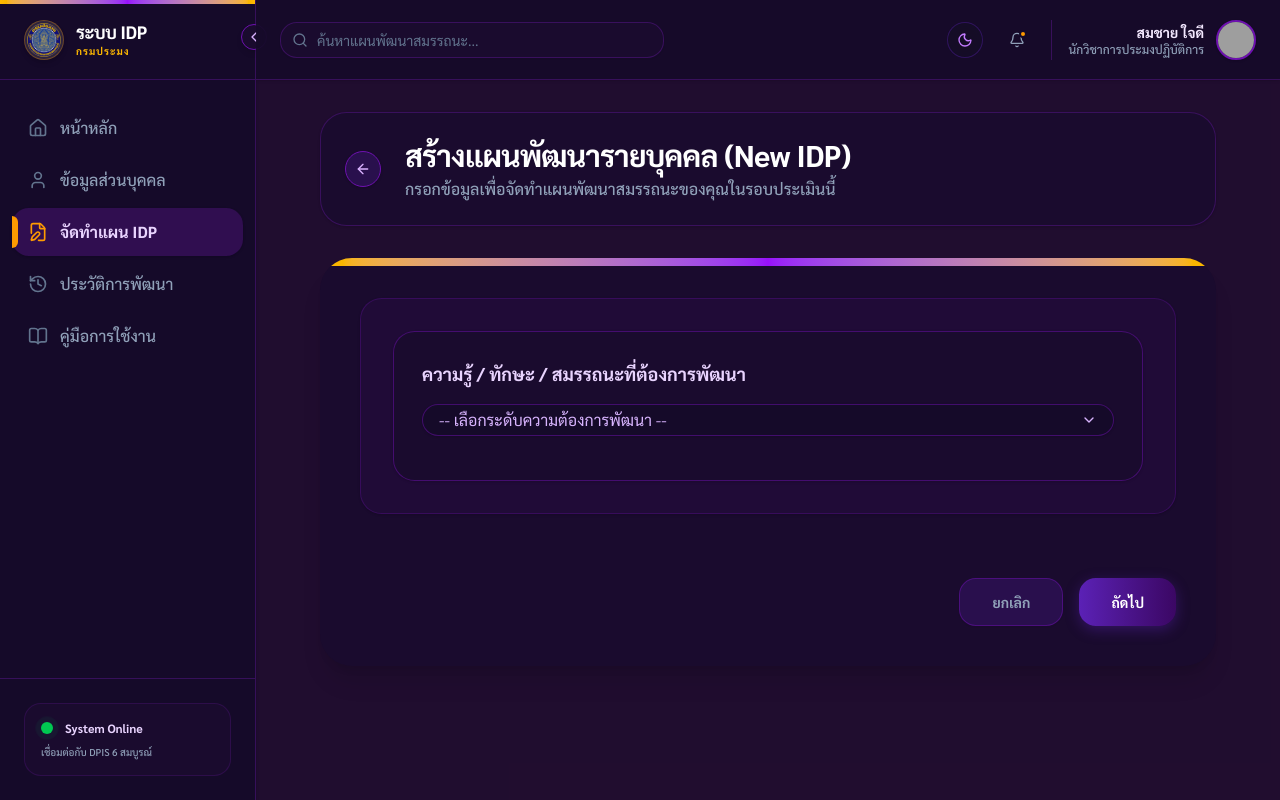
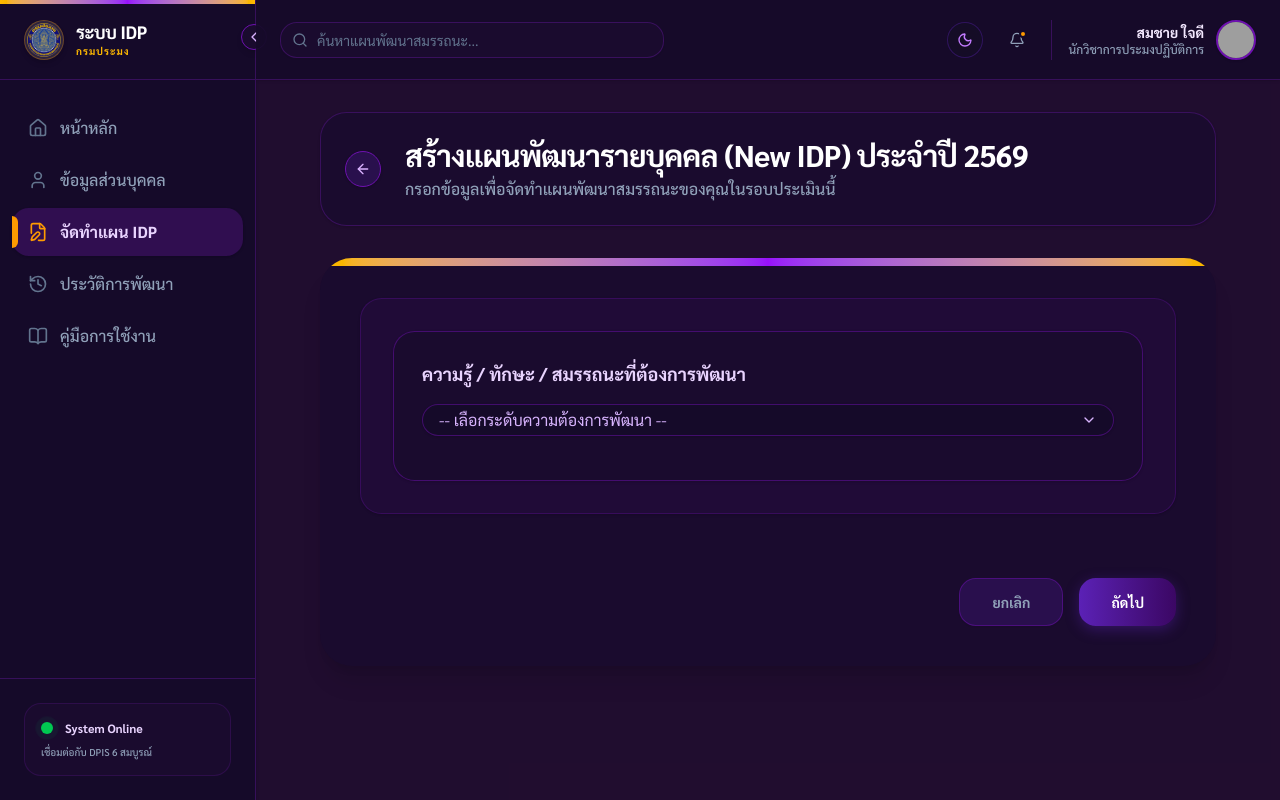
Before and after one commit to nomarodnap/idp-project, a Next.js app: page /idp/create in a window 1280 px wide. Built offline with nearby package versions, Linux system fonts and the light colour scheme; grey boxes are pictures that could not be loaded.

Commit message:
feat: add dynamic thai fiscal year to idp create page heading

```diff
--- a/src/app/(dashboard)/idp/create/page.tsx
+++ b/src/app/(dashboard)/idp/create/page.tsx
@@ -5,6 +5,12 @@ import { CreateIDPForm } from "@/components/CreateIDPForm";
 import { cn } from "@/lib/utils";
 
 export default function CreateIDPPage() {
+  const currentDate = new Date();
+  const currentMonth = currentDate.getMonth(); // 0 = Jan, 9 = Oct
+  const gregorianYear = currentDate.getFullYear();
+  const isNewFiscalYear = currentMonth >= 9; // October or later starts new fiscal year
+  const thaiFiscalYear = gregorianYear + 543 + (isNewFiscalYear ? 1 : 0);
+
   return (
     <div className="max-w-4xl mx-auto space-y-8 animate-in fade-in slide-in-from-bottom-4 duration-700">
       {/* Page Header */}
@@ -13,7 +19,9 @@ export default function CreateIDPPage() {
           <ArrowLeft className="w-5 h-5" />
         </Link>
         <div>
-          <h1 className="text-3xl font-black tracking-tight text-[#2e1065] dark:text-white">สร้างแผนพัฒนารายบุคคล (New IDP)</h1>
+          <h1 className="text-3xl font-black tracking-tight text-[#2e1065] dark:text-white">
+            สร้างแผนพัฒนารายบุคคล (New IDP) ประจำปี {thaiFiscalYear}
+          </h1>
           <p className="text-slate-500 dark:text-slate-400 mt-1 font-medium">กรอกข้อมูลเพื่อจัดทำแผนพัฒนาสมรรถนะของคุณในรอบประเมินนี้</p>
         </div>
       </div>
```
